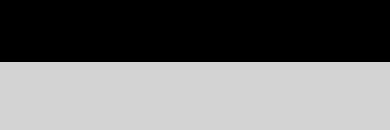
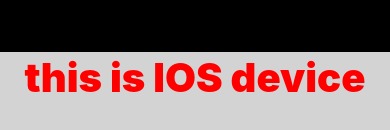
Before and after one commit to wagamama22/MyApp, a React Native app: screen / in a window 390 px wide. Shown: the part 204-334 px from the top of the page. Built offline with nearby package versions, Linux system fonts and the light colour scheme.

Commit message:
making app compatible both on android and ios

```diff
--- a/App.tsx
+++ b/App.tsx
@@ -1,10 +1,20 @@
-import { Alert, StyleSheet, Text, View, Image, Button, TouchableOpacity, Pressable } from "react-native";
+import {
+  Alert,
+  StyleSheet,
+  Text,
+  View,
+  Image,
+  Button,
+  TouchableOpacity,
+  Pressable,
+  Platform,
+} from "react-native";
 import { SafeAreaProvider, SafeAreaView } from "react-native-safe-area-context";
 
 export default function App() {
   // this is where you insert your javascript functions
-  const onLinkPress = () => Alert.alert("a link is pressed")
-  const onButtonPress = () => Alert.alert("a button is pressed")
+  const onLinkPress = () => Alert.alert("a link is pressed");
+  const onButtonPress = () => Alert.alert("a button is pressed");
   return (
     <SafeAreaProvider>
       {/* This is for text formatting */}
@@ -12,10 +22,7 @@
         <Text style={styles.ftitle}>We are starting</Text>
         <Text style={styles.ftitle1}>
           Morgan's Online Training/Tutorial For Web Development.{" "}
-          <Text
-            style={styles.ftitle2}
-            onPress={onLinkPress}
-          >
+          <Text style={styles.ftitle2} onPress={onLinkPress}>
             Empowering
           </Text>{" "}
           Your Web Development Journey
@@ -33,9 +40,16 @@
           </Pressable>
           <TouchableOpacity>
             {/* function call here */}
-          <View style={styles.but}><Button title="Click me" onPress={onButtonPress}/></View>
+            <View style={styles.but}>
+              <Button title="Click me" onPress={onButtonPress} />
+            </View>
           </TouchableOpacity>
         </SafeAreaView>
+        <View style={{ height: 1 }} />
+        {/* making app compatible both on android and ios */}
+        <Text style={styles.ftitle}>
+          this is {Platform.OS === "android" ? "Android" : "IOS"} device
+        </Text>
       </SafeAreaView>
     </SafeAreaProvider>
   );
@@ -78,9 +92,10 @@
     marginLeft: 40,
     marginTop: 25,
   },
-  myflex:{
+  myflex: {
     flexDirection: "row",
-    flex: .2,
-    backgroundColor: "black",
-  }
+    flex: 0.2,
+    //making app compatible both on android and ios
+    backgroundColor: Platform.OS === "android" ? "yellow" : "black",
+  },
 });
```
Lines whose indentation alone changed are shown as unchanged.
